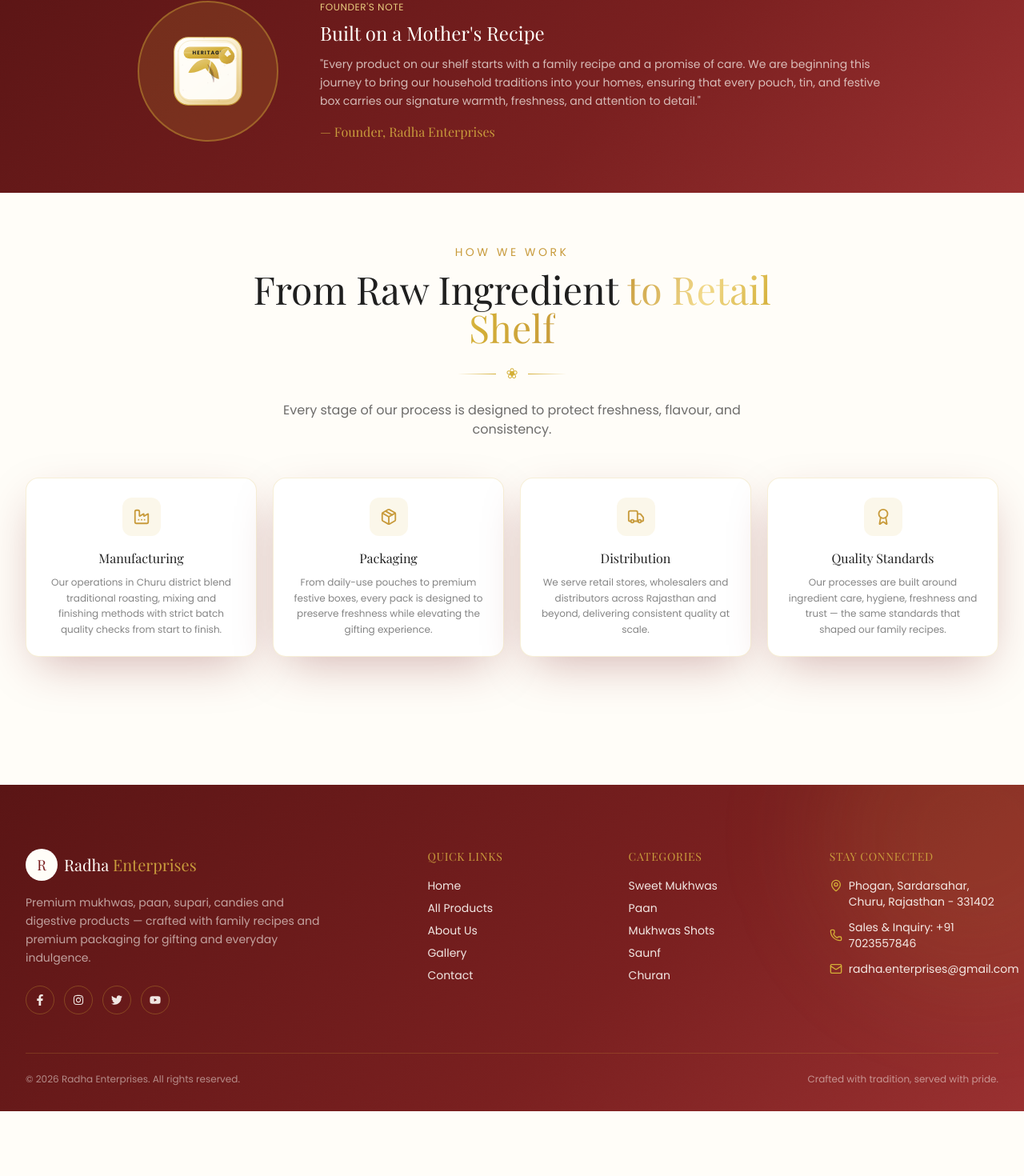
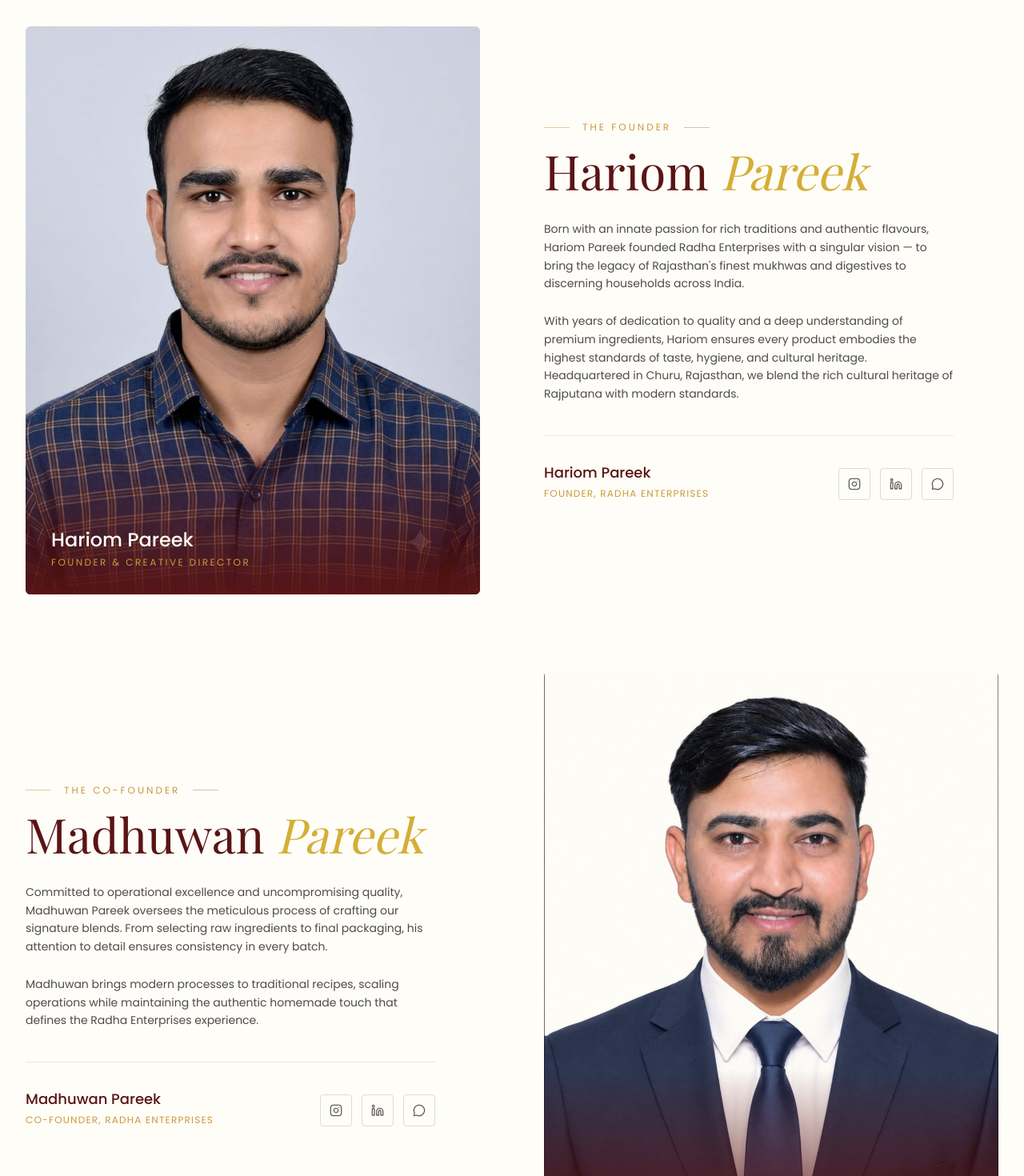
Before and after one commit to bharat468/Radha-Enterprises, a React (Vite) app: page /about in a window 1280 px wide. Shown: the part 1026-2496 px from the top of the page at 80% size. Before the commit the page ends 2415 px from the top, so only its background shows below. Built offline with nearby package versions, Linux system fonts and the light colour scheme; a web font is replaced by a local one.

Commit message:
add founder image

```diff
--- a/src/pages/AboutPage.tsx
+++ b/src/pages/AboutPage.tsx
@@ -1,5 +1,5 @@
 import { motion } from "framer-motion";
-import { Target, Eye, Factory, Package, Truck, Award } from "lucide-react";
+import { Target, Eye, Factory, Package, Truck, Award, MessageCircle } from "lucide-react";
 import SectionHeading from "../components/common/SectionHeading";
 import ProductArt from "../components/common/ProductArt";
 
@@ -70,20 +70,128 @@ export default function AboutPage() {
         </div>
       </section>
 
-      {/* Founder Section */}
-      <section className="py-16 bg-maroon-gradient relative overflow-hidden">
-        <div className="absolute inset-0 bg-noise opacity-20" />
-        <div className="relative mx-auto max-w-5xl px-4 sm:px-6 lg:px-8 grid sm:grid-cols-[200px_1fr] gap-10 items-center">
-          <div className="w-44 h-44 rounded-full bg-gold/15 border-2 border-gold/40 mx-auto flex items-center justify-center p-8">
-            <ProductArt type="leaf" seed={50} className="w-full h-full" />
-          </div>
-          <div>
-            <p className="text-gold-pale text-xs uppercase tracking-wider mb-2">Founder's Note</p>
-            <h3 className="font-display text-cream text-2xl mb-3">Built on a Mother's Recipe</h3>
-            <p className="text-cream/70 text-sm leading-relaxed">
-              "Every product on our shelf starts with a family recipe and a promise of care. We are beginning this journey to bring our household traditions into your homes, ensuring that every pouch, tin, and festive box carries our signature warmth, freshness, and attention to detail."
-            </p>
-            <p className="font-display text-gold-muted mt-4">— Founder, Radha Enterprises</p>
+      {/* Founders Section */}
+      <section className="py-24 bg-cream text-ink relative overflow-hidden">
+        <div className="absolute inset-0 bg-noise opacity-10" />
+        <div className="relative mx-auto max-w-7xl px-4 sm:px-6 lg:px-8">
+          <div className="flex flex-col gap-24">
+
+            {/* Founder 1 */}
+            <div className="grid lg:grid-cols-2 gap-12 lg:gap-20 items-center">
+              {/* Image side */}
+              <div className="relative group">
+                <div className="aspect-[4/5] overflow-hidden rounded-md relative mix-blend-multiply">
+                  <img
+                    src="/src/assets/product-image/Founder.jpeg"
+                    alt="Hariom Pareek"
+                    className="w-full h-full object-cover transition-all duration-700"
+                    onError={(e) => { e.currentTarget.src = 'https://ui-avatars.com/api/?name=Hariom+Pareek&background=7A1F1F&color=FFFDF8&size=512'; }}
+                  />
+                  <div className="absolute inset-x-0 bottom-0 bg-gradient-to-t from-maroon-dark/95 to-transparent pt-32 pb-8 px-8">
+                    <h3 className="text-2xl text-white font-medium mb-1">Hariom Pareek</h3>
+                    <p className="text-gold-muted text-xs uppercase tracking-[0.2em]">Founder & Creative Director</p>
+                  </div>
+                </div>
+              </div>
+
+              {/* Text side */}
+              <div className="flex flex-col">
+                <p className="text-gold-muted text-xs uppercase tracking-[0.25em] mb-4 flex items-center gap-4">
+                  <span className="w-8 h-px bg-gold-muted/50"></span>
+                  The Founder
+                  <span className="w-8 h-px bg-maroon/30"></span>
+                </p>
+                <h2 className="font-display text-5xl sm:text-6xl text-maroon-dark mb-8">
+                  Hariom <span className="italic text-gold font-light">Pareek</span>
+                </h2>
+
+                <div className="space-y-6 text-ink/80 text-sm leading-relaxed mb-10 max-w-lg">
+                  <p>
+                    Born with an innate passion for rich traditions and authentic flavours, Hariom Pareek founded Radha Enterprises with a singular vision — to bring the legacy of Rajasthan's finest mukhwas and digestives to discerning households across India.
+                  </p>
+                  <p>
+                    With years of dedication to quality and a deep understanding of premium ingredients, Hariom ensures every product embodies the highest standards of taste, hygiene, and cultural heritage. Headquartered in Churu, Rajasthan, we blend the rich cultural heritage of Rajputana with modern standards.
+                  </p>
+                </div>
+
+                <div className="pt-8 border-t border-maroon/10 flex flex-wrap justify-between items-end gap-6 max-w-lg">
+                  <div>
+                    <h4 className="text-lg text-maroon-dark font-medium mb-1">Hariom Pareek</h4>
+                    <p className="text-gold-muted text-xs uppercase tracking-widest">Founder, Radha Enterprises</p>
+                  </div>
+                  <div className="flex gap-3">
+                    <a href="#" className="w-10 h-10 rounded border border-ink/15 flex items-center justify-center text-ink/70 hover:text-gold hover:border-gold transition-colors">
+                      <svg width="16" height="16" viewBox="0 0 24 24" fill="none" stroke="currentColor" strokeWidth="2" strokeLinecap="round" strokeLinejoin="round"><rect width="20" height="20" x="2" y="2" rx="5" ry="5"/><path d="M16 11.37A4 4 0 1 1 12.63 8 4 4 0 0 1 16 11.37z"/><line x1="17.5" x2="17.51" y1="6.5" y2="6.5"/></svg>
+                    </a>
+                    <a href="#" className="w-10 h-10 rounded border border-ink/15 flex items-center justify-center text-ink/70 hover:text-gold hover:border-gold transition-colors">
+                      <svg width="16" height="16" viewBox="0 0 24 24" fill="none" stroke="currentColor" strokeWidth="2" strokeLinecap="round" strokeLinejoin="round"><path d="M16 8a6 6 0 0 1 6 6v7h-4v-7a2 2 0 0 0-2-2 2 2 0 0 0-2 2v7h-4v-7a6 6 0 0 1 6-6z"/><rect width="4" height="12" x="2" y="9"/><circle cx="4" cy="4" r="2"/></svg>
+                    </a>
+                    <a href="https://wa.me/918160949160" target="_blank" rel="noreferrer" className="w-10 h-10 rounded border border-ink/15 flex items-center justify-center text-ink/70 hover:text-[#25D366] hover:border-[#25D366] transition-colors">
+                      <MessageCircle size={16} />
+                    </a>
+                  </div>
+                </div>
+              </div>
+            </div>
+
+            {/* Founder 2 */}
+            <div className="grid lg:grid-cols-2 gap-12 lg:gap-20 items-center">
+              {/* Image side - order-first on mobile, order-last on desktop for alternating layout */}
+              <div className="relative group lg:order-last">
+                <div className="aspect-[4/5] overflow-hidden rounded-md relative mix-blend-multiply">
+                  <img
+                    src="/src/assets/product-image/co-FOunder .jpeg"
+                    alt="Madhuwan Pareek"
+                    className="w-full h-full object-cover transition-all duration-700"
+                    onError={(e) => { e.currentTarget.src = 'https://ui-avatars.com/api/?name=Madhuwan+Pareek&background=7A1F1F&color=FFFDF8&size=512'; }}
+                  />
+                  <div className="absolute inset-x-0 bottom-0 bg-gradient-to-t from-maroon-dark/95 to-transparent pt-32 pb-8 px-8">
+                    <h3 className="text-2xl text-white font-medium mb-1">Madhuwan Pareek</h3>
+                    <p className="text-gold-muted text-xs uppercase tracking-[0.2em]">Co-Founder</p>
+                  </div>
+                </div>
+              </div>
+
+              {/* Text side */}
+              <div className="flex flex-col">
+                <p className="text-gold-muted text-xs uppercase tracking-[0.25em] mb-4 flex items-center gap-4">
+                  <span className="w-8 h-px bg-gold-muted/50"></span>
+                  The Co-Founder
+                  <span className="w-8 h-px bg-maroon/30"></span>
+                </p>
+                <h2 className="font-display text-5xl sm:text-6xl text-maroon-dark mb-8">
+                  Madhuwan <span className="italic text-gold font-light">Pareek</span>
+                </h2>
+
+                <div className="space-y-6 text-ink/80 text-sm leading-relaxed mb-10 max-w-lg">
+                  <p>
+                    Committed to operational excellence and uncompromising quality, Madhuwan Pareek oversees the meticulous process of crafting our signature blends. From selecting raw ingredients to final packaging, his attention to detail ensures consistency in every batch.
+                  </p>
+                  <p>
+                    Madhuwan brings modern processes to traditional recipes, scaling operations while maintaining the authentic homemade touch that defines the Radha Enterprises experience.
+                  </p>
+                </div>
+
+                <div className="pt-8 border-t border-maroon/10 flex flex-wrap justify-between items-end gap-6 max-w-lg">
+                  <div>
+                    <h4 className="text-lg text-maroon-dark font-medium mb-1">Madhuwan Pareek</h4>
+                    <p className="text-gold-muted text-xs uppercase tracking-widest">Co-Founder, Radha Enterprises</p>
+                  </div>
+                  <div className="flex gap-3">
+                    <a href="#" className="w-10 h-10 rounded border border-ink/15 flex items-center justify-center text-ink/70 hover:text-gold hover:border-gold transition-colors">
+                      <svg width="16" height="16" viewBox="0 0 24 24" fill="none" stroke="currentColor" strokeWidth="2" strokeLinecap="round" strokeLinejoin="round"><rect width="20" height="20" x="2" y="2" rx="5" ry="5"/><path d="M16 11.37A4 4 0 1 1 12.63 8 4 4 0 0 1 16 11.37z"/><line x1="17.5" x2="17.51" y1="6.5" y2="6.5"/></svg>
+                    </a>
+                    <a href="#" className="w-10 h-10 rounded border border-ink/15 flex items-center justify-center text-ink/70 hover:text-gold hover:border-gold transition-colors">
+                      <svg width="16" height="16" viewBox="0 0 24 24" fill="none" stroke="currentColor" strokeWidth="2" strokeLinecap="round" strokeLinejoin="round"><path d="M16 8a6 6 0 0 1 6 6v7h-4v-7a2 2 0 0 0-2-2 2 2 0 0 0-2 2v7h-4v-7a6 6 0 0 1 6-6z"/><rect width="4" height="12" x="2" y="9"/><circle cx="4" cy="4" r="2"/></svg>
+                    </a>
+                    <a href="https://wa.me/919606094081" target="_blank" rel="noreferrer" className="w-10 h-10 rounded border border-ink/15 flex items-center justify-center text-ink/70 hover:text-[#25D366] hover:border-[#25D366] transition-colors">
+                      <MessageCircle size={16} />
+                    </a>
+                  </div>
+                </div>
+              </div>
+            </div>
+
           </div>
         </div>
       </section>
```
Also changed, not shown: src/pages/ProductDetailPage.tsx (+4 -6 lines), src/assets/product-image/Founder.jpeg (added), src/assets/product-image/co-FOunder .jpeg (added).
